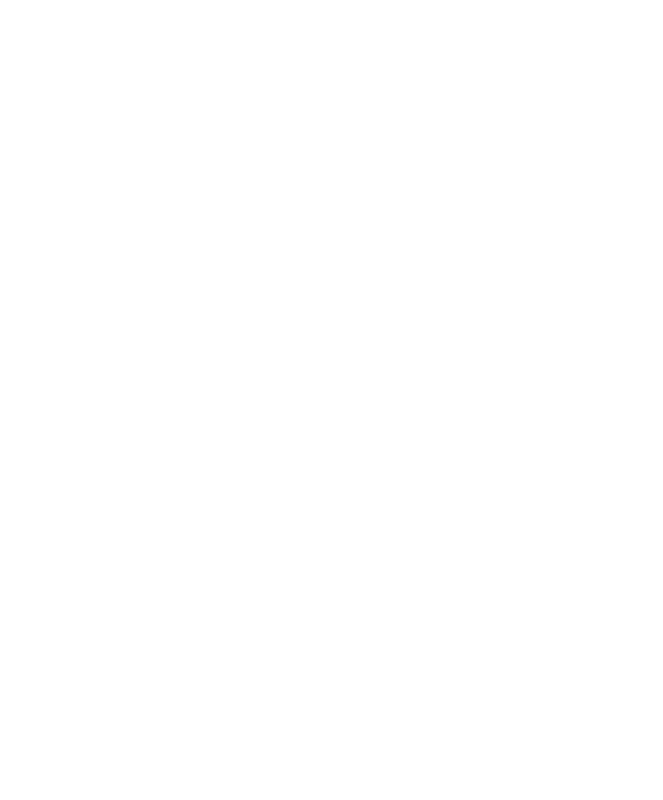
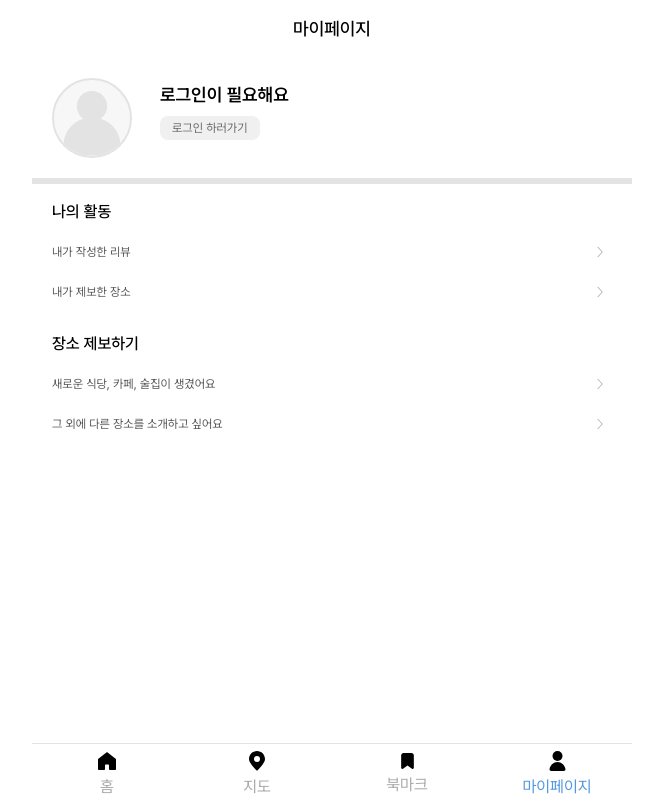
Before and after one commit to project-inhu/inhu-web-frontend, a Next.js app: page /main/mypage in a window 1280 px wide. Before the commit this address had no page. Shown: the whole page, without its empty margins (308-971 px from the left). Built offline with nearby package versions, Linux system fonts and the light colour scheme.

Commit message:
feat: Implement mypage layout

```diff
--- a/src/app/globals.css
+++ b/src/app/globals.css
@@ -54,3 +54,7 @@
 	border-spacing: 0;
 }
 /* ==== Reset CSS ==== */
+
+.test-border {
+  border: 1px solid black;
+}
--- a/src/app/main/layout.tsx
+++ b/src/app/main/layout.tsx
@@ -6,7 +6,7 @@
   children: React.ReactNode;
 }>) {
   return (
-    <div className="max-w-[600px] w-full h-[100vh] flex flex-col mx-auto">
+    <div className="relative max-w-[600px] w-full h-[100vh] flex flex-col mx-auto">
       <div className="flex-1 overflow-y-scroll scrollbar-hide pb-[37px]">
         {children}
       </div>
--- /dev/null
+++ b/src/page/my/components/MyPageLinkButton/index.tsx
@@ -0,0 +1,18 @@
+'use client';
+
+import { Props } from './type';
+import RightArrowIcon from '@/shared/icon/right-arrow-icon.svg';
+
+export const MyPageLinkButton = ({ name, onClick }: Props) => {
+  return (
+    <button
+      className="w-full h-full flex justify-between items-center"
+      onClick={() => {
+        onClick && onClick();
+      }}
+    >
+      <span className="text-[12px] text-secondary-900 font-normal">{name}</span>
+      <RightArrowIcon />
+    </button>
+  );
+};
--- /dev/null
+++ b/src/page/my/components/MyPageLinkButton/type.ts
@@ -0,0 +1,11 @@
+export type Props = {
+  /**
+   * 버튼 이름
+   */
+  name: string;
+
+  /**
+   * 클릭 이벤트
+   */
+  onClick?: () => void;
+};
--- a/src/page/my/index.tsx
+++ b/src/page/my/index.tsx
@@ -1,11 +1,50 @@
-import { redirect } from 'next/navigation';
+import { MyPageLinkButton } from '@/page/my/components/MyPageLinkButton';
+import { ProfileImg } from '@/shared/components/ProfileImg';
 
 export const MyPage = () => {
-  redirect('/login');
-
   return (
     <div>
-      <header>마이페이지입니다.</header>
+      <header className="h-[58px] w-full flex items-center justify-center">
+        <h1 className="text-[18px] font-medium">마이페이지</h1>
+      </header>
+      <main>
+        <div className="profile-area flex">
+          <div className="profile-img-area w-[80px] h-[80px] ml-[20px] my-[20px]">
+            <ProfileImg />
+          </div>
+          <div className="user-info-area ml-[28px] mt-[28px]">
+            <div className="user-name-area">
+              <h2 className="font-semibold text-[18px]">로그인이 필요해요</h2>
+            </div>
+            <div className="profile-edit-button-area mt-[12px]">
+              <button className="px-[12px] py-[6px] text-[12px] text-secondary-800 rounded-[8px] bg-secondary-100">
+                로그인 하러가기
+              </button>
+            </div>
+          </div>
+        </div>
+        <div className="divider h-[6px] bg-secondary-200"></div>
+        <div className="p-[20px] flex flex-col gap-[24px]">
+          <div className="my-activity-area">
+            <h3 className="text-[16px] font-medium mb-[12px]">나의 활동</h3>
+            <div className="relative w-full h-[40px]">
+              <MyPageLinkButton name="내가 작성한 리뷰" />
+            </div>
+            <div className="relative w-full h-[40px]">
+              <MyPageLinkButton name="내가 제보한 장소" />
+            </div>
+          </div>
+          <div className="info-report-area">
+            <h3 className="text-[16px] font-medium mb-[12px]">장소 제보하기</h3>
+            <div className="relative w-full h-[40px]">
+              <MyPageLinkButton name="새로운 식당, 카페, 술집이 생겼어요" />
+            </div>
+            <div className="relative w-full h-[40px]">
+              <MyPageLinkButton name="그 외에 다른 장소를 소개하고 싶어요" />
+            </div>
+          </div>
+        </div>
+      </main>
     </div>
   );
 };
--- /dev/null
+++ b/src/shared/components/ProfileImg/index.tsx
@@ -0,0 +1,16 @@
+import ProfileImgIcon from '@/shared/icon/default-profile-icon.svg';
+
+export const ProfileImg = () => {
+  return (
+    <div className="relative w-full h-full rounded-full overflow-hidden border-solid border-[2px] border-secondary-200 bg-secondary-50">
+      <div>
+        <ProfileImgIcon
+          className="absolute bottom-0 left-[50%] translate-x-[-50%]"
+          style={{
+            width: '75%',
+          }}
+        />
+      </div>
+    </div>
+  );
+};
```
Also changed, not shown: src/shared/icon/default-profile-icon.svg (added).
